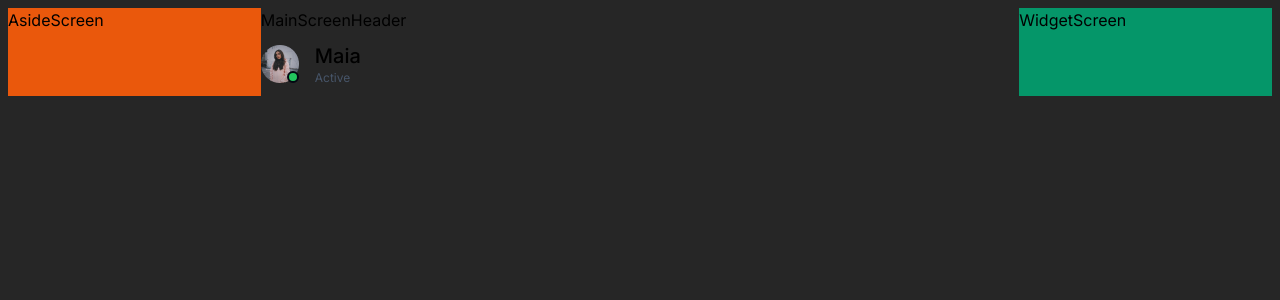
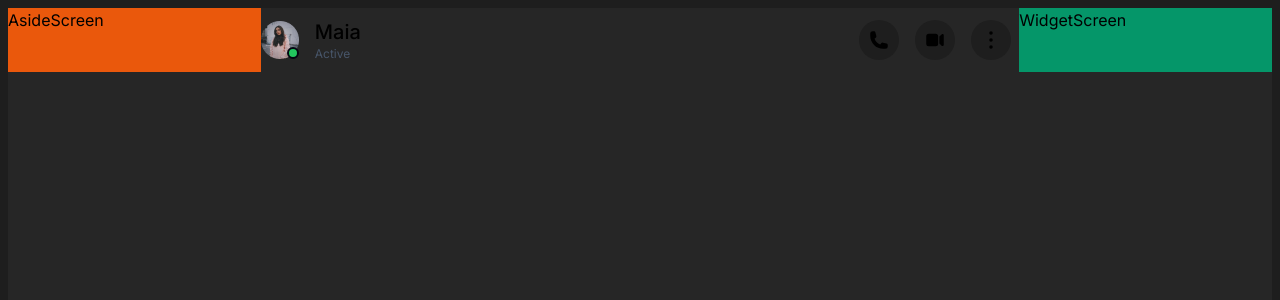
Before and after one commit to Khaanh/React-Messenger, a Next.js app: page / in a window 1280 px wide. Shown: the top 300 px of the page. Built offline with nearby package versions, Linux system fonts and the light colour scheme.

Commit message:
Did: header's widget elements

```diff
--- a/app/components/MainScreenHeader.tsx
+++ b/app/components/MainScreenHeader.tsx
@@ -1,11 +1,18 @@
-'use client'
+"use client";
 
 import React from "react";
 import AvatarUI from "./avatar/child/AvatarUI";
+import HeaderWidget from "./header-widgets/page";
 
 export default function MainScreenHeader() {
-  return <div>MainScreenHeader
-    {/* <AvatarLayout/> */}
-    <AvatarUI/>
-  </div>;
+  return (
+    <div className="flex items-center justify-between">
+      <AvatarUI />
+      <div className="flex">
+        <HeaderWidget widget="phone" />
+        <HeaderWidget widget="camera" />
+        <HeaderWidget widget="more" />
+      </div>
+    </div>
+  );
 }
--- /dev/null
+++ b/app/components/header-widgets/page.tsx
@@ -0,0 +1,59 @@
+type WidgetProps = {
+  widget: "phone" | "camera" | "more";
+};
+
+export default function HeaderWidget(props: WidgetProps) {
+  let widgetElement;
+  const phone = (
+    <svg
+      xmlns="http://www.w3.org/2000/svg"
+      viewBox="0 0 24 24"
+      fill="currentColor"
+      className="w-5 h-5"
+    >
+      <path
+        fill-rule="evenodd"
+        d="M1.5 4.5a3 3 0 013-3h1.372c.86 0 1.61.586 1.819 1.42l1.105 4.423a1.875 1.875 0 01-.694 1.955l-1.293.97c-.135.101-.164.249-.126.352a11.285 11.285 0 006.697 6.697c.103.038.25.009.352-.126l.97-1.293a1.875 1.875 0 011.955-.694l4.423 1.105c.834.209 1.42.959 1.42 1.82V19.5a3 3 0 01-3 3h-2.25C8.552 22.5 1.5 15.448 1.5 6.75V4.5z"
+        clip-rule="evenodd"
+      />
+    </svg>
+  );
+  const camera = (
+    <svg
+      xmlns="http://www.w3.org/2000/svg"
+      viewBox="0 0 24 24"
+      fill="currentColor"
+      className="w-5 h-5"
+    >
+      <path d="M4.5 4.5a3 3 0 00-3 3v9a3 3 0 003 3h8.25a3 3 0 003-3v-9a3 3 0 00-3-3H4.5zM19.94 18.75l-2.69-2.69V7.94l2.69-2.69c.944-.945 2.56-.276 2.56 1.06v11.38c0 1.336-1.616 2.005-2.56 1.06z" />
+    </svg>
+  );
+  const btnMore = (
+    <svg
+      xmlns="http://www.w3.org/2000/svg"
+      viewBox="0 0 24 24"
+      fill="currentColor"
+      className="w-7 h-7"
+    >
+      <path
+        fill-rule="evenodd"
+        d="M10.5 6a1.5 1.5 0 113 0 1.5 1.5 0 01-3 0zm0 6a1.5 1.5 0 113 0 1.5 1.5 0 01-3 0zm0 6a1.5 1.5 0 113 0 1.5 1.5 0 01-3 0z"
+        clip-rule="evenodd"
+      />
+    </svg>
+  );
+
+  if (props.widget === "phone") {
+    widgetElement = phone;
+  } else if (props.widget === "camera") {
+    widgetElement = camera;
+  } else if (props.widget === "more") {
+    widgetElement = btnMore;
+  }
+
+  return (
+    <button className="flex items-center justify-center w-10 h-10 mx-2 rounded-full bg-secondary">
+      {widgetElement}
+    </button>
+  );
+}
--- a/app/globals.css
+++ b/app/globals.css
@@ -18,5 +18,5 @@
 
 body {
   color: rgb(var(--foreground-rgb));
-  background-color: var(--bg-primary-color);
+  background-color: var(--bg-secondary-color);
 }
--- a/app/page.tsx
+++ b/app/page.tsx
@@ -2,7 +2,7 @@ import FullScreen from "./fullScreen/page";
 
 export default function Home() {
   return (
-    <main className="flex min-h-screen flex-col items-center justify-between m-2 bg-[bg-main-color]">
+    <main className="flex min-h-screen flex-col items-center justify-between m-2 bg-primary">
       <FullScreen/>
     </main>
   );
--- a/package.json
+++ b/package.json
@@ -9,6 +9,7 @@
     "lint": "next lint"
   },
   "dependencies": {
+    "@heroicons/react": "^2.0.18",
     "clsx": "^2.0.0",
     "next": "14.0.4",
     "react": "^18",
--- a/tailwind.config.ts
+++ b/tailwind.config.ts
@@ -8,10 +8,9 @@ const config: Config = {
   ],
   theme: {
     extend: {
-      backgroundImage: {
-        'gradient-radial': 'radial-gradient(var(--tw-gradient-stops))',
-        'gradient-conic':
-          'conic-gradient(from 180deg at 50% 50%, var(--tw-gradient-stops))',
+      colors: {
+        'primary': 'var(--bg-primary-color)',
+        'secondary': 'var(--bg-secondary-color)'
       },
       gridTemplateColumns: {
         'layout': '1fr 3fr 1fr'
```
Also changed, not shown: 1 other file (tests, documents, lock files or other folders).
